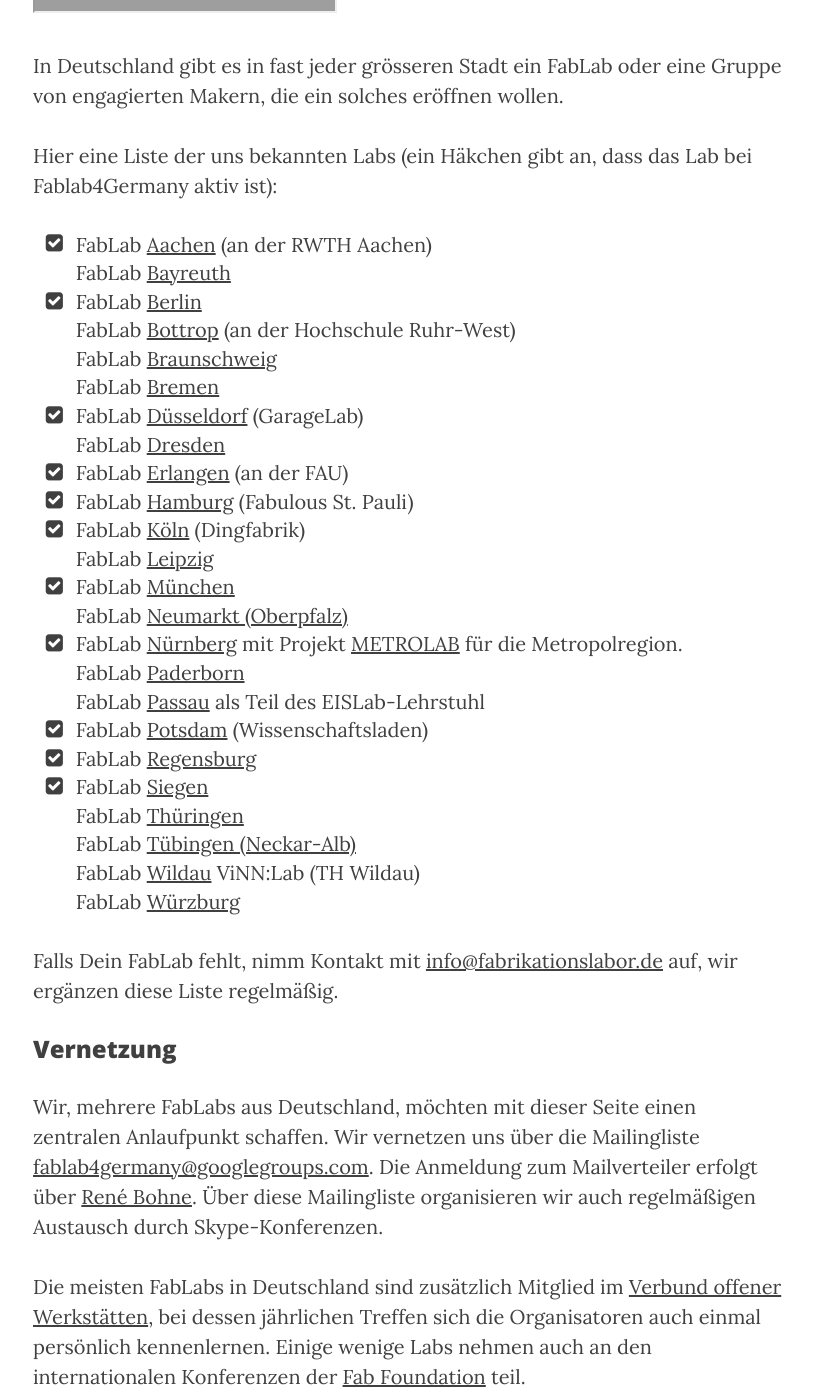
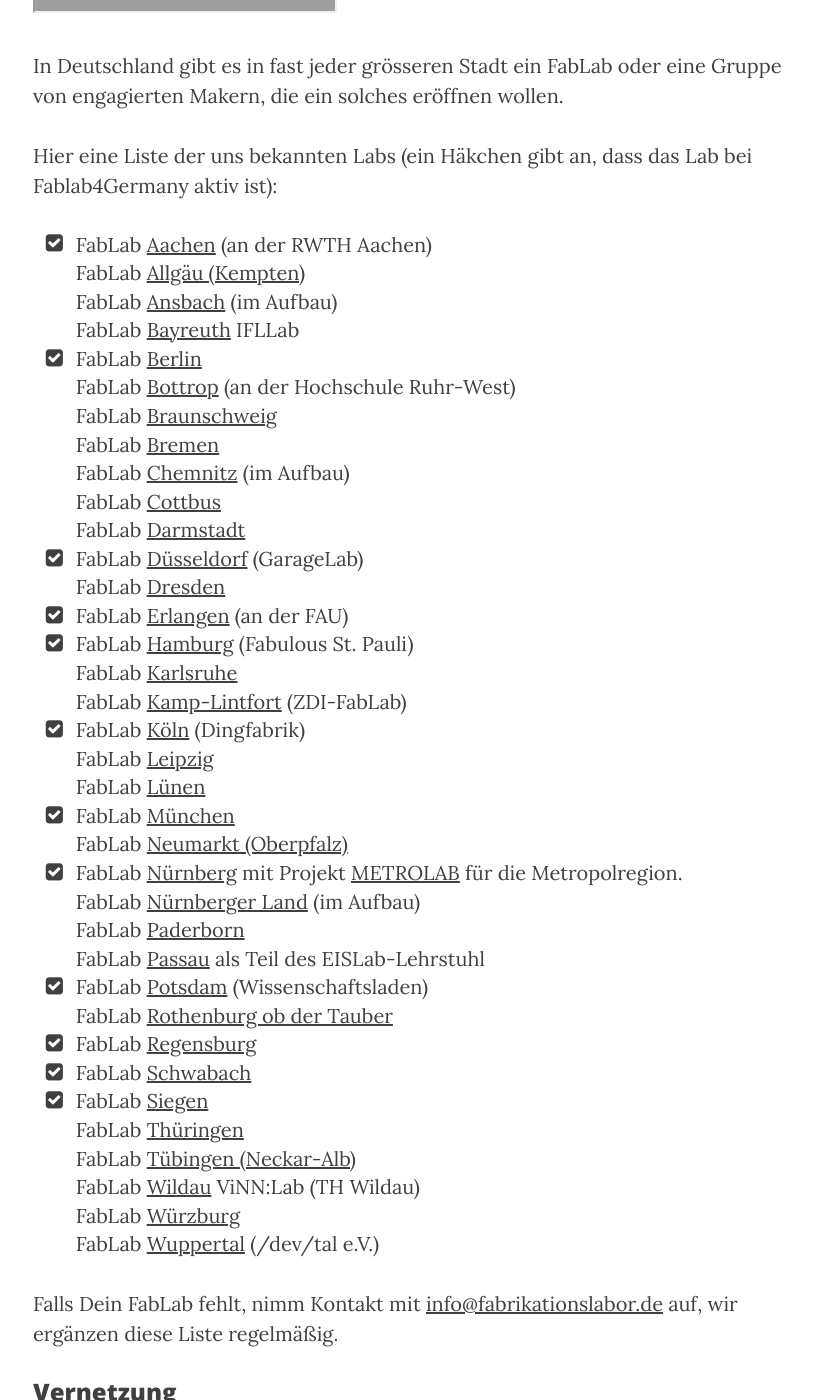
Before and after one commit to fabrikationslabor/fabrikationslabor.github.io, a Jekyll site: the page built from fablabs-in-deutschland.html, in a window 1280 px wide and 1400 px high, scrolled down 971 px. Shown: the whole window, without its empty margins (232-1045 px from the left). Built offline with Jekyll 4.4.1, drawn with Linux system fonts in a browser that asks for light colours; nearby versions of some CDN libraries; grey boxes are pictures that could not be loaded.

Commit message:
update list of FabLabs (new entries and Schwabach now also is on the fablab4germany-mailinglist)

```diff
--- a/fablabs-in-deutschland.html
+++ b/fablabs-in-deutschland.html
@@ -13,39 +13,48 @@
 <!-- möchte man irgendwie signalisieren, wer bei fablab4germany schon mit vernetzt ist? z.B. durch unterschiedliche listen bullet point farbe oder so -->
 <ul class="fa-ul">
   <li><i class="fa-li fa fa-check-square"></i>FabLab <a href="http://fablab-aachen.de" target="_blank">Aachen</a> (an der RWTH Aachen)</li>
-  <li>FabLab <a href="http://www.fablab-bayreuth.de/" target="_blank">Bayreuth</a></li>
+  <li>FabLab <a href="http://fablab-allgaeu.de/" target="_blank">Allgäu (Kempten)</a></li>
+  <li>FabLab <a href="http://www.fablab-ansbach.de/" target="_blank">Ansbach</a> (im Aufbau)</li>
+  <li>FabLab <a href="http://www.fablab-bayreuth.de/" target="_blank">Bayreuth</a> IFLLab</li>
   <li><i class="fa-li fa fa-check-square"></i>FabLab <a href="http://www.fablab-berlin.org/en" target="_blank">Berlin</a></li>
   <li>FabLab <a href="http://fablab.hochschule-ruhr-west.de/" target="_blank">Bottrop</a> (an der Hochschule Ruhr-West)</li>
   <li>FabLab <a href="http://fablab-bs.de/" target="_blank">Braunschweig</a></li>
   <li>FabLab <a href="http://fablab-bremen.org" target="_blank">Bremen</a></li>
-  <!-- http://www.l1a.de/ Darmstadt -->
+  <li>FabLab <a href="http://www.fablabchemnitz.de/" target="_blank">Chemnitz</a> (im Aufbau)</li>
+  <li>FabLab <a href="http://fablab-cottbus.de/" target="_blank">Cottbus</a></li>
+  <!-- nochmal prüfen, listet sich aber auch auf fablabs.io<li>L1A Makerspace <a href="http://www.l1a.de/" target="_blank">Darmstadt</a></li> -->
+  <li>FabLab <a href="http://www.fabbing-founding.org/fablab-darmstadt/" target="_blank">Darmstadt</a></li>
   <li><i class="fa-li fa fa-check-square"></i>FabLab <a href="http://garage-lab.de" target="_blank">Düsseldorf</a> (GarageLab)</li>
   <li>FabLab <a href="http://www.fablabdd.de" target="_blank">Dresden</a></li>
+  <!--noch prüfen<li>FabLab <a href="http://www.3d-druckzentrum-ruhr.de/" target="_blank">Essen</a></li>-->
   <li><i class="fa-li fa fa-check-square"></i>FabLab <a href="https://fablab.fau.de" target="_blank">Erlangen</a> (an der FAU)</li>
+  <!--noch prüfen<li>Werkstatt eigenbaukombinat in Halle (Saale)</li>-->
   <li><i class="fa-li fa fa-check-square"></i>FabLab <a href="http://fablab-hamburg.org" target="_blank">Hamburg</a> (Fabulous St. Pauli)</li>
-  <!-- Karlsruhe -->
-  <!-- Kamp-Lintford http://zdi-fablab.org/ scheinbar verschwunden -->
+  <li>FabLab <a href="http://fablab-karlsruhe.de/" target="_blank">Karlsruhe</a></li>
+  <li>FabLab <a href="http://zdi-fablab.org/" target="_blank">Kamp-Lintfort</a> (ZDI-FabLab)</li>
   <li><i class="fa-li fa fa-check-square"></i>FabLab <a href="http://dingfabrik.de" target="_blank">Köln</a> (Dingfabrik)</li>
   <!-- lübeck -->
   <li>FabLab <a href="http://fablab-leipzig.de" target="_blank">Leipzig</a></li>
+  <li>FabLab <a href="http://www.fablab-luenen.de/" target="_blank">Lünen</a></li>
+  <!-- Magdeburg: http://www.inkubator.ovgu.de/FabLab.html-->
+  <!-- Magdeburg: http://www.netz39.de/-->
   <li><i class="fa-li fa fa-check-square"></i>FabLab <a href="http://fablab-muenchen.de" target="_blank">München</a></li>
-  <!-- magdeburg (in gründung) -->
   <li>FabLab <a href="http://fablab-neumarkt.de" target="_blank">Neumarkt (Oberpfalz)</a></li>
   <li><i class="fa-li fa fa-check-square"></i>FabLab <a href="http://fablab-nuernberg.de" target="_blank">Nürnberg</a> mit Projekt <a href="http://projekt-metrolab.de/" target="_blank">METROLAB</a> für die Metropolregion.</li>
-  <!-- nürnberger land (in gründung, noch nichtmal auf fablabs.io) -->
+  <li>FabLab <a href="http://landkreis.nuernberger-land.de/index.php?id=2452" target="_blank">Nürnberger Land</a> (im Aufbau)</li>
   <li>FabLab <a href="http://fablab-paderborn.de" target="_blank">Paderborn</a></li>
   <li>FabLab <a href="http://www.eislab.net/fablab.html" target="_blank">Passau</a> als Teil des EISLab-Lehrstuhl</li><!-- noch nicht fablabs.io -->
   <li><i class="fa-li fa fa-check-square"></i>FabLab <a href="http://www.wissenschaftsladen-potsdam.de/" target="_blank">Potsdam</a> (Wissenschaftsladen)</li>
-  <!-- Rothenburg odt -->
+  <li>FabLab <a href="http://fablab-rothenburg.de/" target="_blank">Rothenburg ob der Tauber</a></li>
   <li><i class="fa-li fa fa-check-square"></i>FabLab <a href="http://www.fablab-regensburg.de/" target="_blank">Regensburg</a></li>
-  <!-- schwabach -->
+  <li><i class="fa-li fa fa-check-square"></i>FabLab <a href="https://jugendzentrum-schwabach.de/openlab/" target="_blank">Schwabach</a></li>
   <li><i class="fa-li fa fa-check-square"></i>FabLab <a href="http://fablab-siegen.de/" target="_blank">Siegen</a></li>
   <!-- <li>Fablab <a href="http://shackspace.de" target="_blank">Stuttgart</a> als Teil des Stuttgarter Hackerspace "shackspace"</li> man findet auf der Seite nichts zum FabLab-->
   <li>FabLab <a href="http://www.fablab-thueringen.de/" target="_blank">Thüringen</a></li>
   <li>FabLab <a href="http://www.fablab-neckar-alb.org " target="_blank">Tübingen (Neckar-Alb)</a></li>
   <li>FabLab <a href="  http://www.th-wildau.de/forschungsgruppen/fg-innovation/creativelab/fab-lab.html" target="_blank">Wildau</a> ViNN:Lab (TH Wildau)</li>
   <li>FabLab <a href="http://fablab-wuerzburg.de/" target="_blank">Würzburg</a></li>
-  <!-- Wuppertal devtal.de -->
+  <li>FabLab <a href="http://www.devtal.de" target="_blank">Wuppertal</a> (/dev/tal e.V.)</li>
 </ul>
 <p>Falls Dein FabLab fehlt, nimm Kontakt mit <a href="mailto:info@fabrikationslabor.de">info@fabrikationslabor.de</a> auf, wir ergänzen diese Liste regelmäßig.</p>
 <h3>Vernetzung</h3>
```
